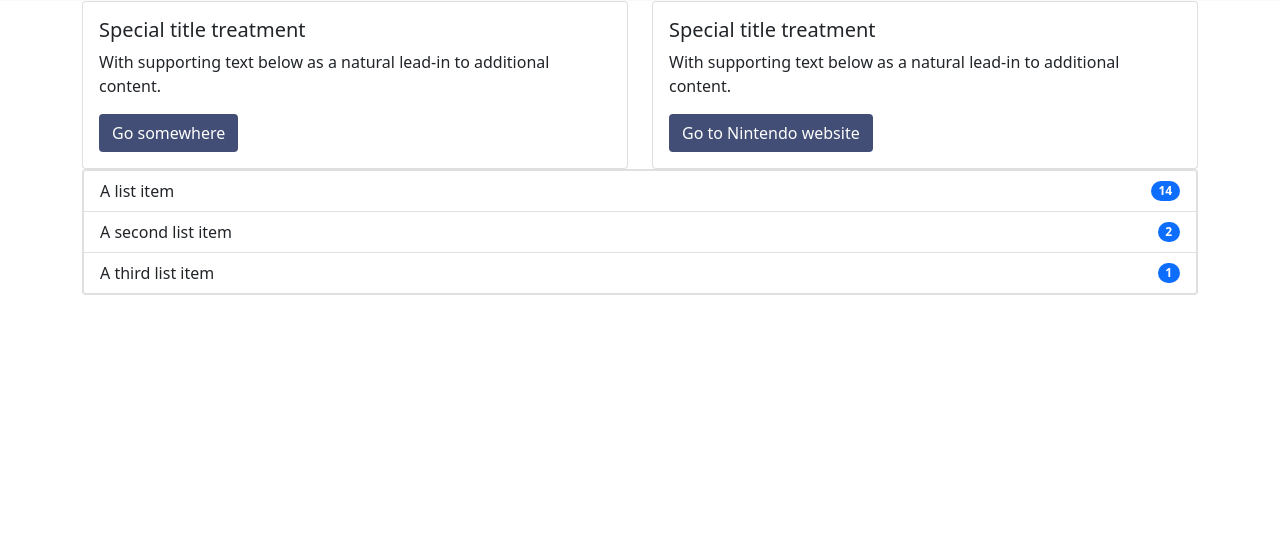
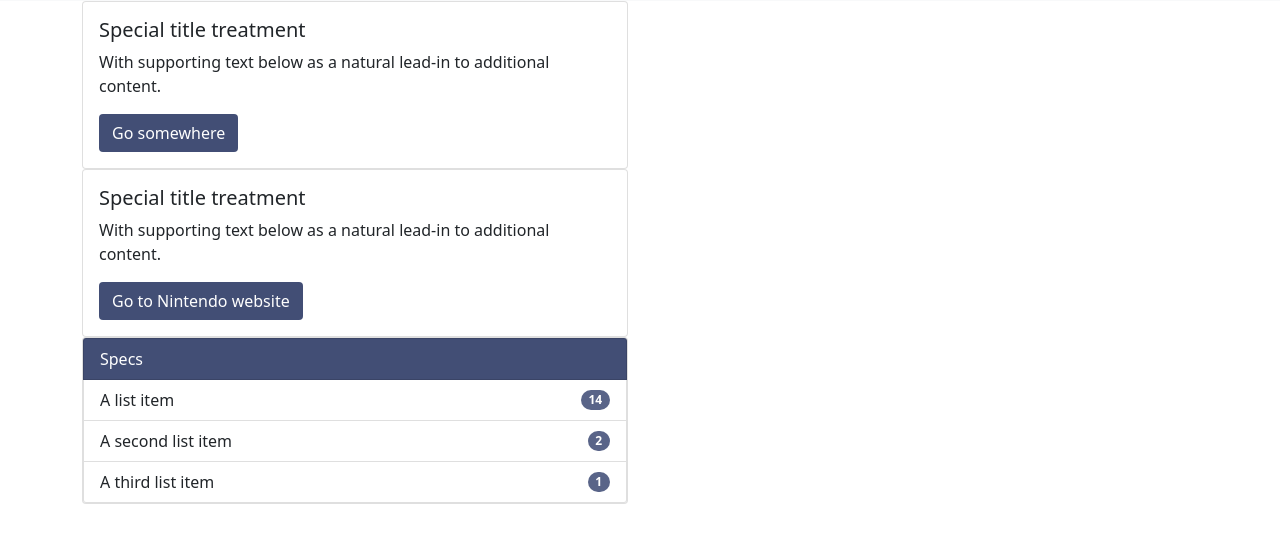
Before and after one commit to SchoolPotato/BootStrapGroupWebsite, a plain HTML site: page index.html in a window 1280 px wide. Shown: the part 71-614 px from the top of the page. Drawn offline with nearby package versions, Linux system fonts and the light colour scheme.

Commit message:
Changed badge color in HTML & CSS

```diff
--- a/CSS/custom.css
+++ b/CSS/custom.css
@@ -31,3 +31,12 @@
     background-color: #a9b5c0;
     border-color: #98a3ad;
 }
+
+.bg-button-main {
+    background-color: #596488;
+}
+
+#bg-title-dark {
+    background-color: #424e75;
+    color: #fefefe;
+}
--- a/index.html
+++ b/index.html
@@ -42,6 +42,8 @@
                 </div>
               </div>
             </div>
+        </div>
+        <div class="row">
             <div class="col-sm-6">
               <div class="card">
                 <div class="card-body">
@@ -53,22 +55,29 @@
             </div>
           </div>
         <!--Specs-->
+        <div class="row">
+        <div class="col-sm-6">
         <div class="card">
         <ul class="list-group">
+          <li class="list-group-item d-flex justify-content-between align-items-center" id="bg-title-dark">
+            Specs
+          </li>
             <li class="list-group-item d-flex justify-content-between align-items-center">
               A list item
-              <span class="badge bg-primary rounded-pill">14</span>
+              <span class="badge bg-button-main rounded-pill">14</span>
             </li>
             <li class="list-group-item d-flex justify-content-between align-items-center">
               A second list item
-              <span class="badge bg-primary rounded-pill">2</span>
+              <span class="badge bg-button-main rounded-pill">2</span>
             </li>
             <li class="list-group-item d-flex justify-content-between align-items-center">
               A third list item
-              <span class="badge bg-primary rounded-pill">1</span>
+              <span class="badge bg-button-main rounded-pill">1</span>
             </li>
           </ul>
         </div>
+        </div>
+      </div>
     </div>
 </body>
 </html>
```
